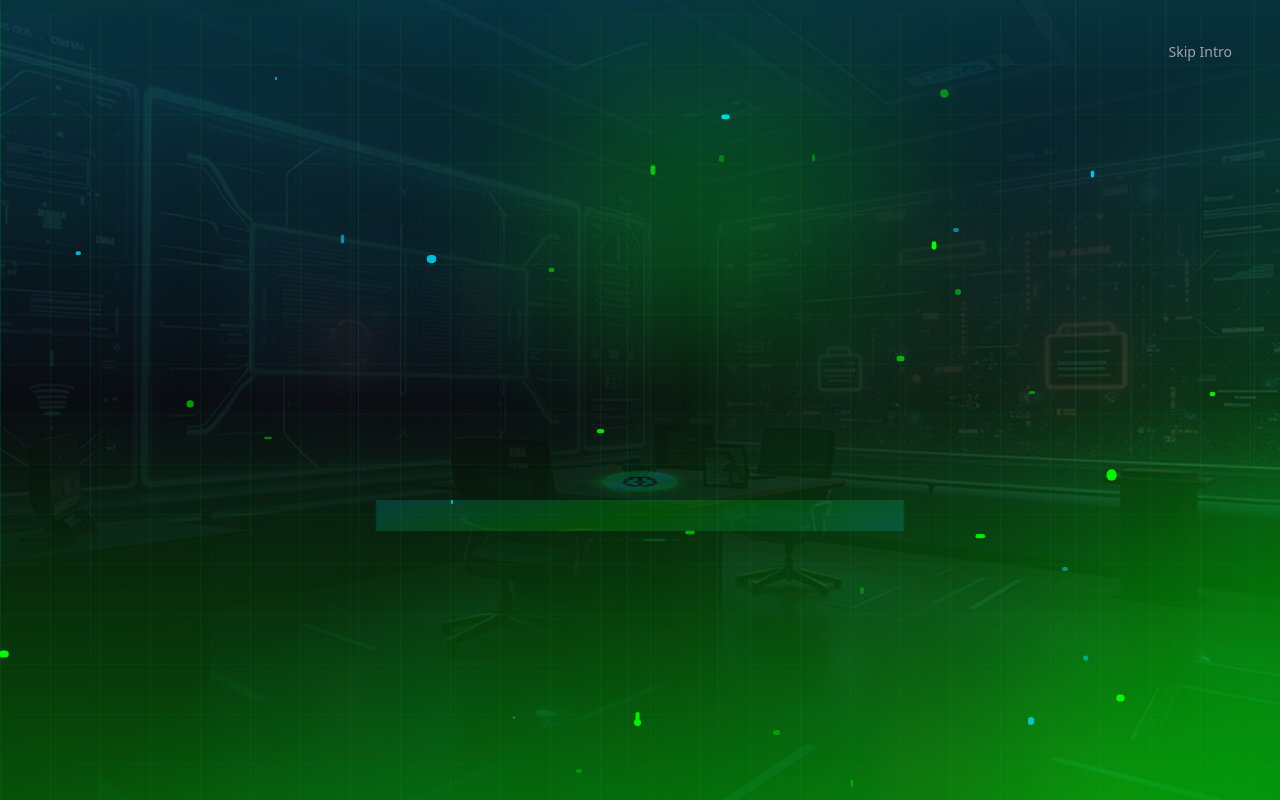
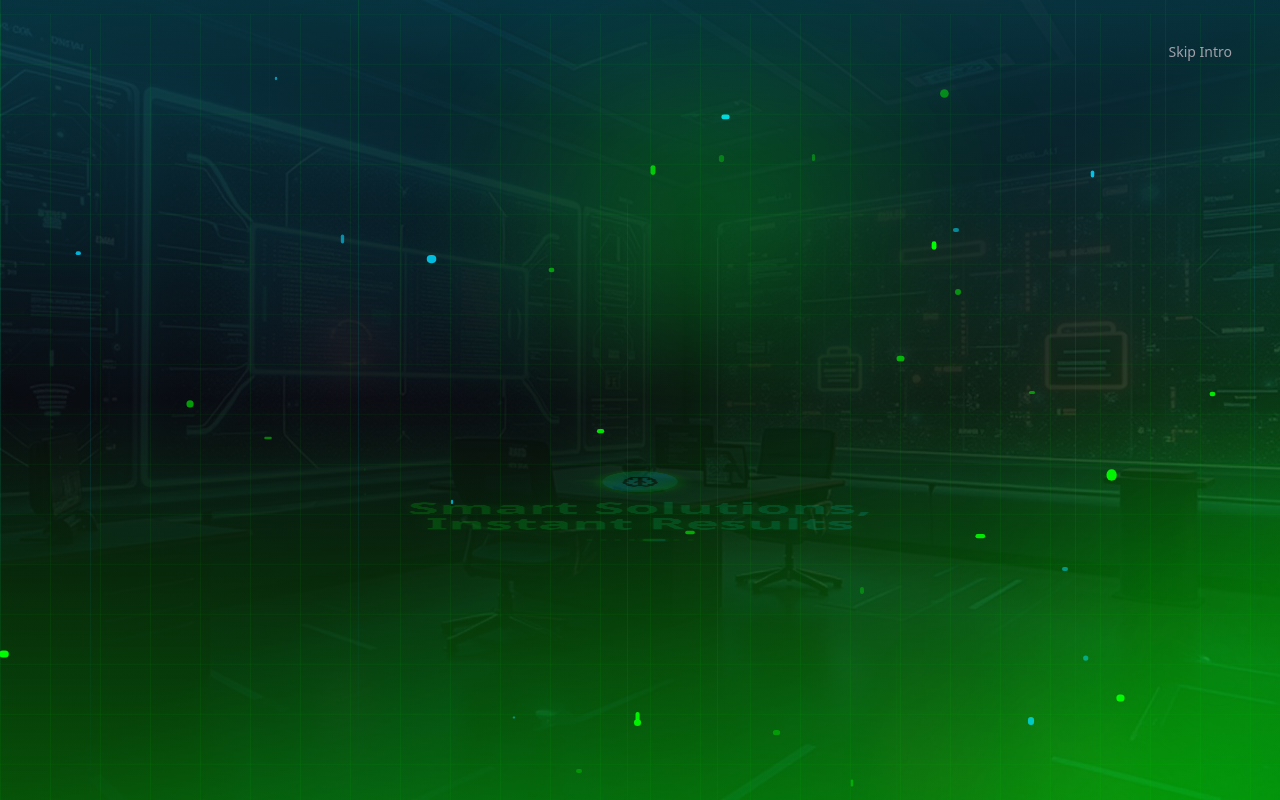
Before and after one commit to praveensaw/cogent-resolve, a React (Vite) app: page / in a window 1280 px wide. Built offline with nearby package versions, Linux system fonts and the light colour scheme; the HTML template or start-up script is replaced by a standard one.

Commit message:
Fix: Intro screen messages not displaying

```diff
--- a/src/App.tsx
+++ b/src/App.tsx
@@ -13,24 +13,12 @@ const queryClient = new QueryClient();
 
 const App = () => {
   const [showIntro, setShowIntro] = useState(true);
-  const [hasSeenIntro, setHasSeenIntro] = useState(false);
-
-  useEffect(() => {
-    // Always show intro on first load, comment out to always show
-    const seenIntro = localStorage.getItem("ai-ticket-intro-seen");
-    if (seenIntro) {
-      setShowIntro(false);
-      setHasSeenIntro(true);
-    }
-  }, []);
 
   const handleIntroComplete = () => {
-    localStorage.setItem("ai-ticket-intro-seen", "true");
     setShowIntro(false);
-    setHasSeenIntro(true);
   };
 
-  if (showIntro && !hasSeenIntro) {
+  if (showIntro) {
     return <IntroScreen onComplete={handleIntroComplete} />;
   }
 
--- a/src/components/IntroScreen.tsx
+++ b/src/components/IntroScreen.tsx
@@ -266,21 +266,16 @@ const IntroScreen = ({ onComplete }: IntroScreenProps) => {
 
                 {/* Text with 3D Effect */}
                 <motion.h1
-                  className="text-5xl md:text-8xl font-bold leading-tight px-4"
+                  className="text-5xl md:text-8xl font-bold leading-tight px-4 bg-gradient-to-r from-primary via-accent to-primary bg-clip-text text-transparent"
+                  style={{
+                    backgroundSize: '200% 200%',
+                    textShadow: '0 0 40px hsl(var(--primary) / 0.5)'
+                  }}
                   animate={{
-                    background: [
-                      "linear-gradient(135deg, hsl(var(--primary)), hsl(var(--accent)), hsl(var(--primary)))",
-                      "linear-gradient(135deg, hsl(var(--accent)), hsl(var(--primary)), hsl(var(--accent)))",
-                      "linear-gradient(135deg, hsl(var(--primary)), hsl(var(--accent)), hsl(var(--primary)))"
-                    ],
+                    backgroundPosition: ['0% 50%', '100% 50%', '0% 50%'],
+                    scale: [1, 1.03, 1]
                   }}
-                  transition={{ duration: 3, repeat: Infinity }}
-                  style={{
-                    backgroundClip: "text",
-                    WebkitBackgroundClip: "text",
-                    color: "transparent",
-                    textShadow: '0 0 40px hsl(var(--primary) / 0.5)',
-                  }}
+                  transition={{ duration: 4, repeat: Infinity, ease: 'easeInOut' }}
                 >
                   {phrases[currentPhase].text}
                 </motion.h1>
```
